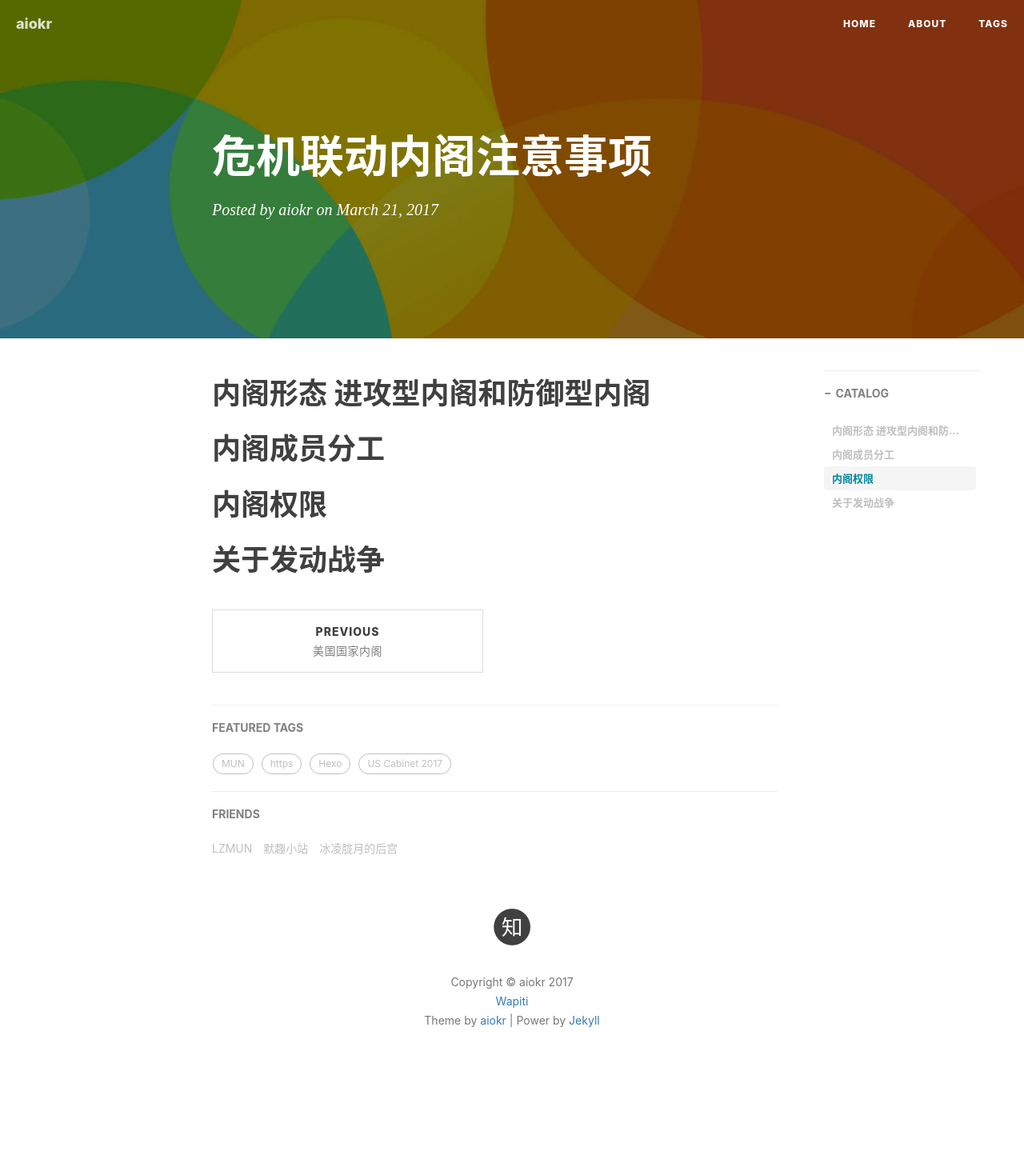
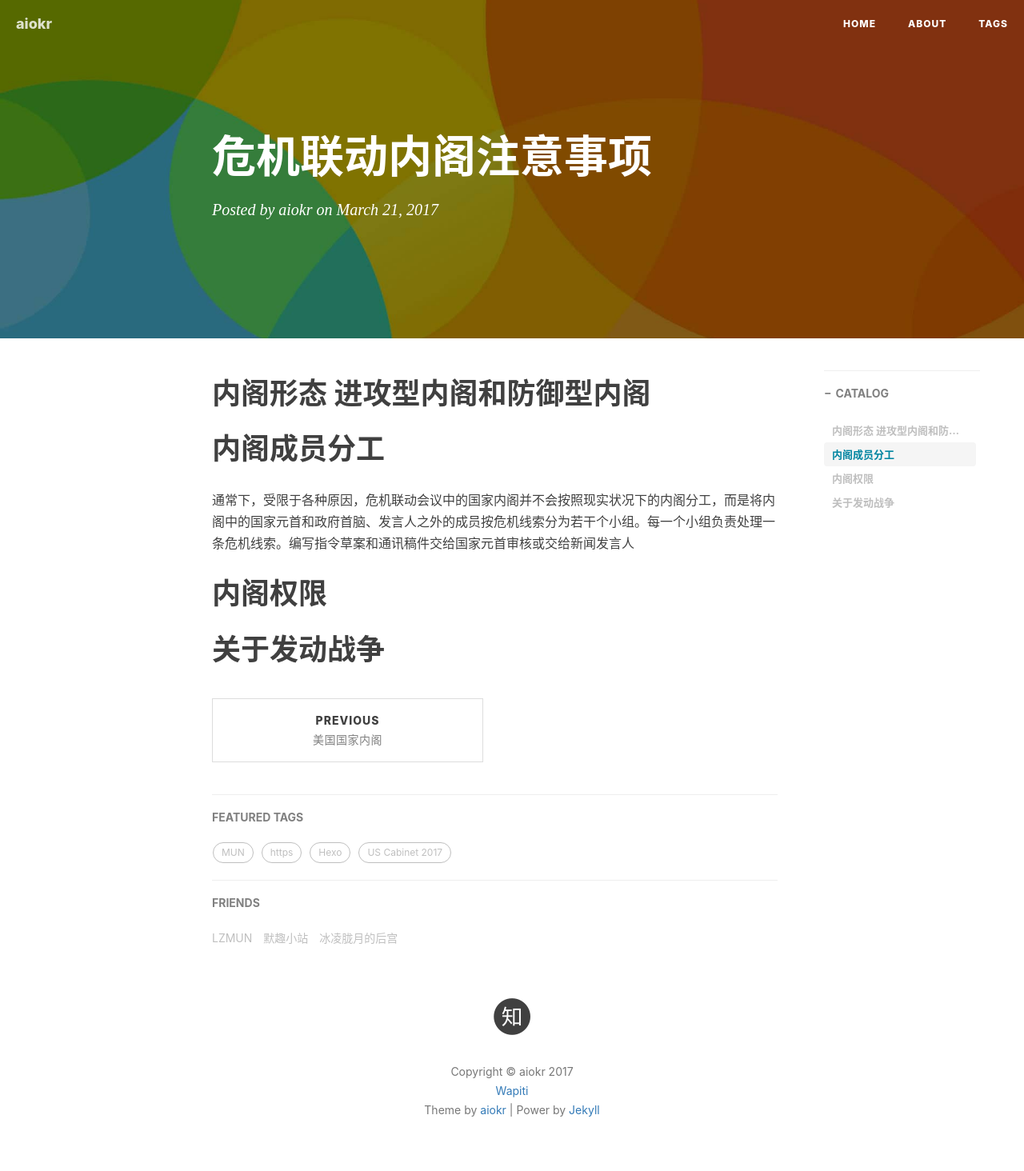
Before and after one commit to aiokr/github-pages-achieve, a Jekyll site: the page built from _posts/2017-03-20-US-Cabinet-2017-cabinet-tips.md, in a window 1280 px wide. Shown: the whole page at 80% size. Built offline with Jekyll 4.4.1, drawn with Linux system fonts in a browser that asks for light colours; comment, search, counter and statistics services are not loaded; before the commit the page ends 1353 px from its top, so only the background shows below that.

Commit message:
修改文章 添加打印机样式表

```diff
--- a/_includes/head.html
+++ b/_includes/head.html
@@ -25,6 +25,9 @@
     <!-- Pygments Github CSS -->
     <link rel="stylesheet" href="{{ "/css/syntax.css" | prepend: site.baseurl }}">
 
+    <!-- Print CSS -->
+    <link rel="stylesheet" media="print" type="text/css" href="{{ "/css/print.css" | prepend: site.baseurl }}">
+
     <!-- Custom Fonts -->
      <link href="https://cdn.staticfile.org/font-awesome/4.7.0/css/font-awesome.min.css" rel="stylesheet" type="text/css">
     <!-- Hux change font-awesome CDN to qiniu -->
--- a/_posts/2017-03-20-US-Cabinet-2017-cabinet-tips.md
+++ b/_posts/2017-03-20-US-Cabinet-2017-cabinet-tips.md
@@ -9,6 +9,8 @@
 
 # 内阁成员分工
 
+通常下，受限于各种原因，危机联动会议中的国家内阁并不会按照现实状况下的内阁分工，而是将内阁中的国家元首和政府首脑、发言人之外的成员按危机线索分为若干个小组。每一个小组负责处理一条危机线索。编写指令草案和通讯稿件交给国家元首审核或交给新闻发言人
+
 # 内阁权限
 
 # 关于发动战争
```
Also changed, not shown: css/print.css (added).
